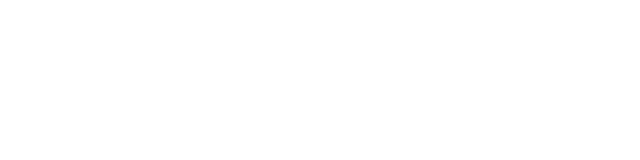
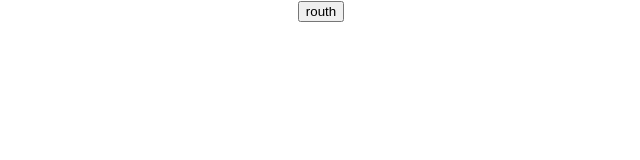
Before and after one commit to MintWynnter/ControlSystems, a React (Create React App) app: page / in a window 1280 px wide. Shown: the top 160 px of the page, without its empty margins (319-959 px from the left). Built offline with nearby package versions, Linux system fonts and the light colour scheme.

Commit message:
fixed some bootstrap issues, I think

```diff
--- a/package.json
+++ b/package.json
@@ -43,6 +43,8 @@
     ]
   },
   "devDependencies": {
+    "@types/bootstrap": "^5.2.5",
+    "@types/react-bootstrap": "^0.32.31",
     "gh-pages": "^4.0.0"
   },
   "homepage": "http://MintWynnter.github.io/ControlSystems"
--- a/src/App.tsx
+++ b/src/App.tsx
@@ -2,11 +2,12 @@ import React from "react";
 import logo from "./logo.svg";
 import "./App.css";
 import {Button} from "react-bootstrap";
+import {routh_table} from "./functions/functions"
 
 function App(): JSX.Element {
   return (
     <div className="App">
-
+      <Button onClick={() => routh_table({coefs: [1, 1, 2, 8]})}>routh</Button>
     </div>
   );
 }
```
Also changed, not shown: 1 other file (tests, documents, lock files or other folders).
